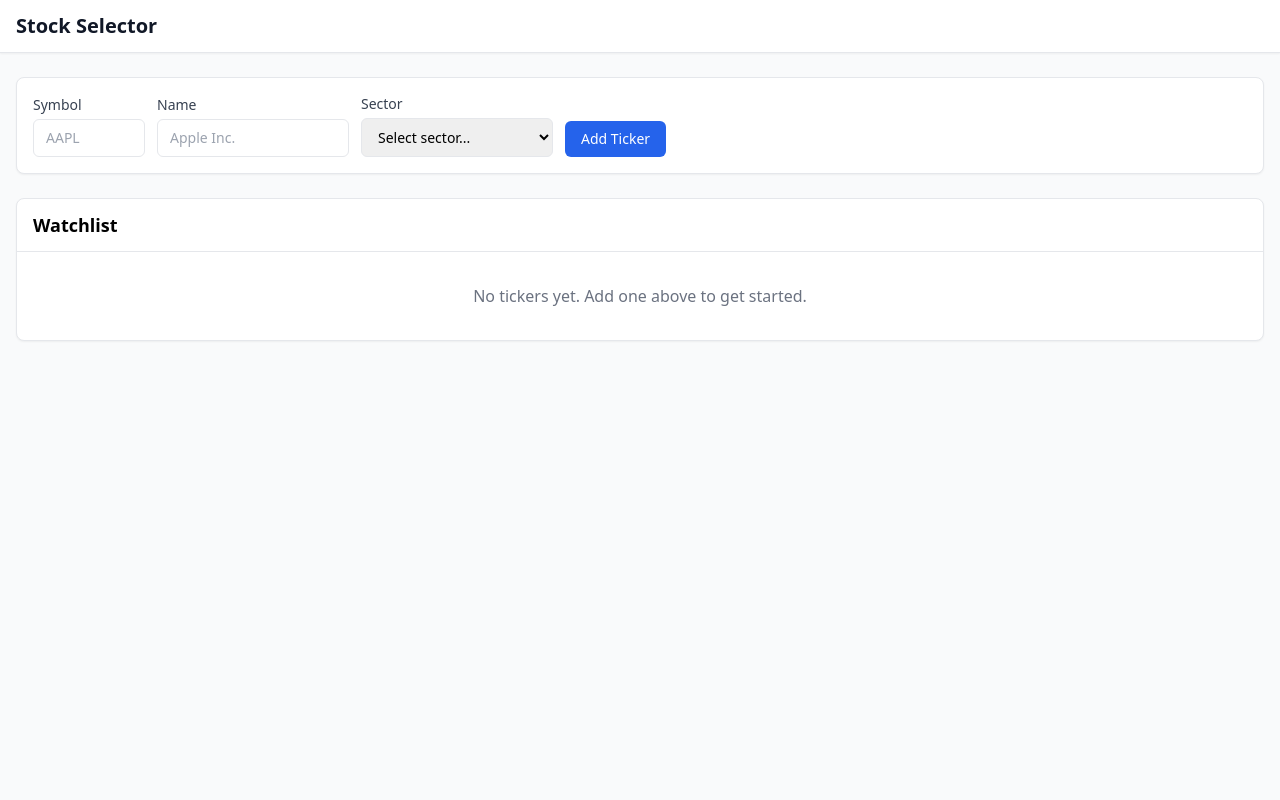
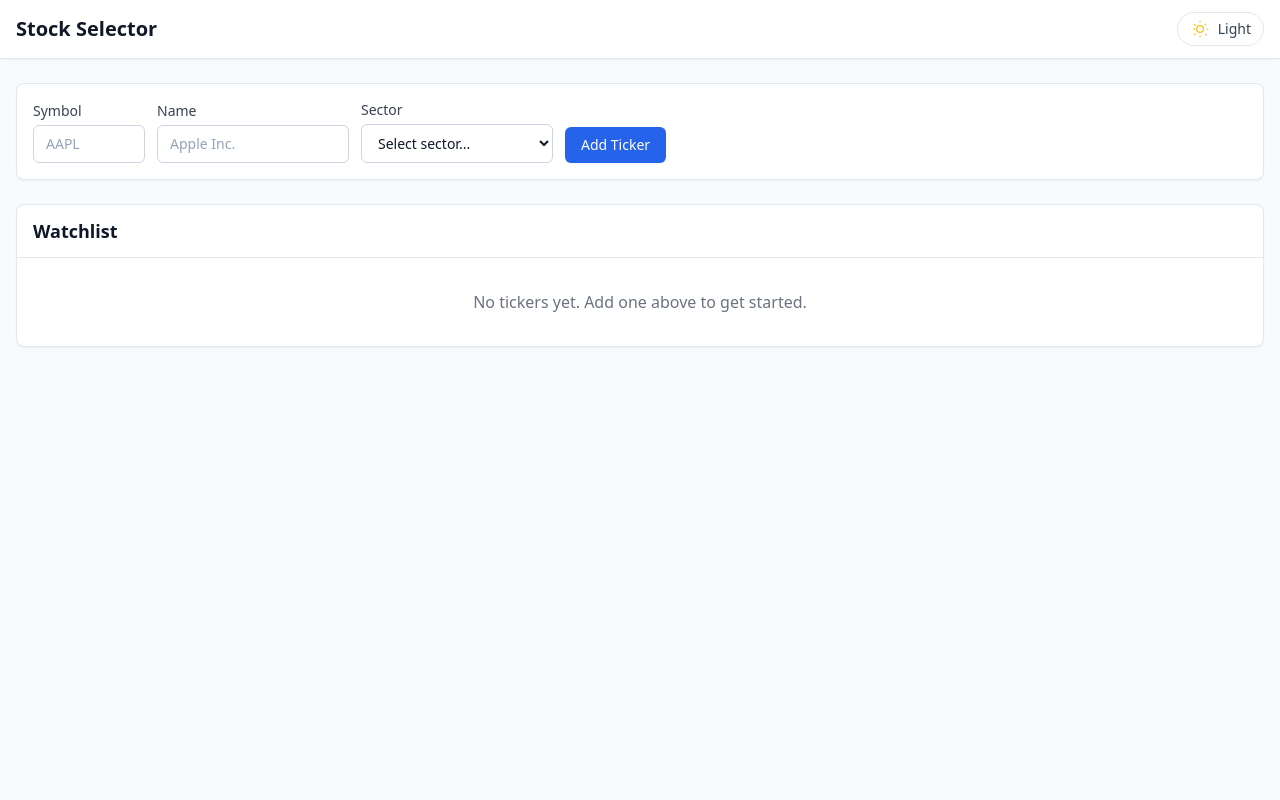
Before and after one commit to ziqizhang/stock-selector, a FastAPI app: page / in a window 1280 px wide. Run offline with FastAPI, Linux system fonts and the light colour scheme; some libraries are stand-ins or nearby versions.

Commit message:
feature/ui-display-mode: add switchable ui display mode

```diff
--- a/static/js/app.js
+++ b/static/js/app.js
@@ -91,3 +91,87 @@ function scoreColor(score) {
     if (score <= -3) return '#ef4444';
     return '#f59e0b';
 }
+
+const THEME_STORAGE_KEY = 'stock-selector-theme';
+
+function getStoredTheme() {
+    try {
+        return localStorage.getItem(THEME_STORAGE_KEY);
+    } catch (_) {
+        return null;
+    }
+}
+
+function prefersDarkMode() {
+    return window.matchMedia && window.matchMedia('(prefers-color-scheme: dark)').matches;
+}
+
+function determinePreferredTheme() {
+    const stored = getStoredTheme();
+    if (stored === 'dark' || stored === 'light') {
+        return stored;
+    }
+    return prefersDarkMode() ? 'dark' : 'light';
+}
+
+function applyTheme(theme, options = {}) {
+    const { persist = true, notify = true } = options;
+    const root = document.documentElement;
+    if (theme === 'dark') {
+        root.classList.add('dark');
+    } else {
+        root.classList.remove('dark');
+    }
+
+    if (persist) {
+        try {
+            localStorage.setItem(THEME_STORAGE_KEY, theme);
+        } catch (_) {
+            /* storage disabled */
+        }
+    }
+
+    const toggle = document.getElementById('theme-toggle');
+    if (toggle) {
+        toggle.setAttribute('aria-pressed', theme === 'dark' ? 'true' : 'false');
+    }
+
+    if (notify) {
+        window.dispatchEvent(new CustomEvent('themechange', { detail: { theme } }));
+    }
+}
+
+function watchSystemTheme() {
+    if (!window.matchMedia) return;
+    const mediaQuery = window.matchMedia('(prefers-color-scheme: dark)');
+    const handler = (event) => {
+        if (getStoredTheme()) return;
+        const theme = event.matches ? 'dark' : 'light';
+        applyTheme(theme, { persist: false });
+    };
+    if (mediaQuery.addEventListener) {
+        mediaQuery.addEventListener('change', handler);
+    } else if (mediaQuery.addListener) {
+        mediaQuery.addListener(handler);
+    }
+}
+
+function initThemeControls() {
+    const currentTheme = determinePreferredTheme();
+    applyTheme(currentTheme, { persist: false, notify: false });
+
+    const toggle = document.getElementById('theme-toggle');
+    if (toggle) {
+        toggle.addEventListener('click', () => {
+            const nextTheme = document.documentElement.classList.contains('dark') ? 'light' : 'dark';
+            applyTheme(nextTheme);
+        });
+    }
+
+    watchSystemTheme();
+}
+
+document.addEventListener('DOMContentLoaded', () => {
+    initThemeControls();
+    updateRefreshSelectedBtn();
+});
--- a/templates/dashboard.html
+++ b/templates/dashboard.html
@@ -4,29 +4,29 @@
 
 {% block content %}
 {% if is_stale %}
-<div id="stale-alert" class="mb-4 p-4 bg-yellow-50 border border-yellow-200 rounded-lg flex items-center justify-between">
-    <span class="text-yellow-800">Your analysis data is stale - refresh now?</span>
-    <button onclick="refreshAll()" class="px-4 py-2 bg-yellow-500 text-white rounded hover:bg-yellow-600 text-sm">
+<div id="stale-alert" class="mb-4 p-4 bg-yellow-50 border border-yellow-200 rounded-lg flex items-center justify-between dark:bg-yellow-900/30 dark:border-yellow-800/60">
+    <span class="text-yellow-800 dark:text-yellow-100">Your analysis data is stale - refresh now?</span>
+    <button onclick="refreshAll()" class="px-4 py-2 bg-yellow-500 text-white rounded hover:bg-yellow-600 text-sm dark:bg-yellow-400 dark:text-yellow-900 dark:hover:bg-yellow-300">
         Refresh All
     </button>
 </div>
 {% endif %}
 
-<div class="mb-6 bg-white p-4 rounded-lg shadow-sm border">
+<div class="mb-6 bg-white dark:bg-slate-900 p-4 rounded-lg shadow-sm border border-slate-200 dark:border-slate-800">
     <form action="/tickers" method="post" class="flex gap-3 items-end">
         <div>
-            <label class="block text-sm font-medium text-gray-700 mb-1">Symbol</label>
+            <label class="block text-sm font-medium text-gray-700 dark:text-slate-200 mb-1">Symbol</label>
             <input type="text" name="symbol" required placeholder="AAPL"
-                   class="px-3 py-2 border rounded-md text-sm w-28 uppercase">
+                   class="px-3 py-2 border border-slate-300 dark:border-slate-700 rounded-md text-sm w-28 uppercase bg-white dark:bg-slate-950 text-slate-900 dark:text-slate-100 placeholder-slate-400 dark:placeholder-slate-500 focus:outline-none focus:ring-2 focus:ring-blue-500/60">
         </div>
         <div>
-            <label class="block text-sm font-medium text-gray-700 mb-1">Name</label>
+            <label class="block text-sm font-medium text-gray-700 dark:text-slate-200 mb-1">Name</label>
             <input type="text" name="name" required placeholder="Apple Inc."
-                   class="px-3 py-2 border rounded-md text-sm w-48">
+                   class="px-3 py-2 border border-slate-300 dark:border-slate-700 rounded-md text-sm w-48 bg-white dark:bg-slate-950 text-slate-900 dark:text-slate-100 placeholder-slate-400 dark:placeholder-slate-500 focus:outline-none focus:ring-2 focus:ring-blue-500/60">
         </div>
         <div>
-            <label class="block text-sm font-medium text-gray-700 mb-1">Sector</label>
-            <select name="sector" class="px-3 py-2 border rounded-md text-sm w-48">
+            <label class="block text-sm font-medium text-gray-700 dark:text-slate-200 mb-1">Sector</label>
+            <select name="sector" class="px-3 py-2 border border-slate-300 dark:border-slate-700 rounded-md text-sm w-48 bg-white dark:bg-slate-950 text-slate-900 dark:text-slate-100 focus:outline-none focus:ring-2 focus:ring-blue-500/60">
                 <option value="">Select sector...</option>
                 <option>Technology</option>
                 <option>Healthcare</option>
@@ -41,69 +41,69 @@
                 <option>Communication Services</option>
             </select>
         </div>
-        <button type="submit" class="px-4 py-2 bg-blue-600 text-white rounded-md hover:bg-blue-700 text-sm">
+        <button type="submit" class="px-4 py-2 bg-blue-600 text-white rounded-md hover:bg-blue-700 text-sm shadow-sm focus:outline-none focus:ring-2 focus:ring-blue-500/60 dark:focus:ring-blue-400/70">
             Add Ticker
         </button>
     </form>
 </div>
 
-<div id="progress-all" class="hidden mb-4 p-3 bg-blue-50 border border-blue-200 rounded-lg">
-    <span class="text-blue-800">Refreshing: </span>
-    <span id="step-all" class="text-blue-700 font-medium">Starting...</span>
+<div id="progress-all" class="hidden mb-4 p-3 bg-blue-50 border border-blue-200 rounded-lg dark:bg-blue-900/20 dark:border-blue-800/60">
+    <span class="text-blue-800 dark:text-blue-200">Refreshing: </span>
+    <span id="step-all" class="text-blue-700 dark:text-blue-100 font-medium">Starting...</span>
 </div>
 
-<div id="progress-selected" class="hidden mb-4 p-3 bg-blue-50 border border-blue-200 rounded-lg">
-    <span class="text-blue-800">Refreshing selected: </span>
-    <span id="step-selected" class="text-blue-700 font-medium">Starting...</span>
+<div id="progress-selected" class="hidden mb-4 p-3 bg-blue-50 border border-blue-200 rounded-lg dark:bg-blue-900/20 dark:border-blue-800/60">
+    <span class="text-blue-800 dark:text-blue-200">Refreshing selected: </span>
+    <span id="step-selected" class="text-blue-700 dark:text-blue-100 font-medium">Starting...</span>
 </div>
 
-<div class="bg-white rounded-lg shadow-sm border overflow-hidden">
-    <div class="px-4 py-3 border-b flex items-center justify-between">
-        <h2 class="text-lg font-semibold">Watchlist</h2>
+<div class="bg-white dark:bg-slate-900 rounded-lg shadow-sm border border-slate-200 dark:border-slate-800 overflow-hidden">
+    <div class="px-4 py-3 border-b border-slate-200 dark:border-slate-800 flex items-center justify-between">
+        <h2 class="text-lg font-semibold text-slate-900 dark:text-slate-100">Watchlist</h2>
         {% if tickers %}
         <div class="flex gap-2">
             <button id="btn-refresh-selected" onclick="refreshSelected()" disabled
-                    class="px-3 py-1.5 bg-blue-100 text-blue-700 rounded hover:bg-blue-200 text-sm disabled:opacity-50 disabled:cursor-not-allowed">
+                    class="px-3 py-1.5 bg-blue-100 text-blue-700 rounded hover:bg-blue-200 text-sm disabled:opacity-50 disabled:cursor-not-allowed dark:bg-blue-900/40 dark:text-blue-200 dark:hover:bg-blue-900/60">
                 Refresh Selected
             </button>
-            <button onclick="refreshAll()" class="px-3 py-1.5 bg-gray-100 text-gray-700 rounded hover:bg-gray-200 text-sm">
+            <button onclick="refreshAll()" class="px-3 py-1.5 bg-gray-100 text-gray-700 rounded hover:bg-gray-200 text-sm dark:bg-slate-800 dark:text-slate-200 dark:hover:bg-slate-700">
                 Refresh All
             </button>
         </div>
         {% endif %}
     </div>
     {% if tickers %}
-    <table class="w-full">
-        <thead class="bg-gray-50">
+    <table class="w-full text-sm">
+        <thead class="bg-gray-50 dark:bg-slate-900/60">
             <tr>
                 <th class="px-4 py-3 text-center" onclick="event.stopPropagation()">
-                    <input type="checkbox" id="select-all" onchange="toggleSelectAll(this)" class="rounded">
+                    <input type="checkbox" id="select-all" onchange="toggleSelectAll(this)" class="rounded border-slate-300 dark:border-slate-700 text-blue-600 focus:ring-blue-500/60 bg-white dark:bg-slate-900">
                 </th>
-                <th class="px-4 py-3 text-left text-xs font-medium text-gray-500 uppercase">Symbol</th>
-                <th class="px-4 py-3 text-left text-xs font-medium text-gray-500 uppercase">Name</th>
-                <th class="px-4 py-3 text-left text-xs font-medium text-gray-500 uppercase">Sector</th>
-                <th class="px-4 py-3 text-center text-xs font-medium text-gray-500 uppercase">Score</th>
-                <th class="px-4 py-3 text-center text-xs font-medium text-gray-500 uppercase">Signal</th>
-                <th class="px-4 py-3 text-right text-xs font-medium text-gray-500 uppercase">Last Refreshed</th>
-                <th class="px-4 py-3 text-right text-xs font-medium text-gray-500 uppercase">Actions</th>
+                <th class="px-4 py-3 text-left text-xs font-medium text-gray-500 uppercase dark:text-slate-400">Symbol</th>
+                <th class="px-4 py-3 text-left text-xs font-medium text-gray-500 uppercase dark:text-slate-400">Name</th>
+                <th class="px-4 py-3 text-left text-xs font-medium text-gray-500 uppercase dark:text-slate-400">Sector</th>
+                <th class="px-4 py-3 text-center text-xs font-medium text-gray-500 uppercase dark:text-slate-400">Score</th>
+                <th class="px-4 py-3 text-center text-xs font-medium text-gray-500 uppercase dark:text-slate-400">Signal</th>
+                <th class="px-4 py-3 text-right text-xs font-medium text-gray-500 uppercase dark:text-slate-400">Last Refreshed</th>
+                <th class="px-4 py-3 text-right text-xs font-medium text-gray-500 uppercase dark:text-slate-400">Actions</th>
             </tr>
         </thead>
-        <tbody class="divide-y">
+        <tbody class="divide-y divide-slate-100 dark:divide-slate-800">
             {% for t in tickers %}
-            <tr class="hover:bg-gray-50 cursor-pointer" onclick="window.location='/ticker/{{ t.symbol }}'">
+            <tr class="hover:bg-gray-50 dark:hover:bg-slate-800/60 cursor-pointer transition" onclick="window.location='/ticker/{{ t.symbol }}'">
                 <td class="px-4 py-3 text-center" onclick="event.stopPropagation()">
-                    <input type="checkbox" class="ticker-checkbox rounded" data-symbol="{{ t.symbol }}" onchange="updateRefreshSelectedBtn()">
+                    <input type="checkbox" class="ticker-checkbox rounded border-slate-300 dark:border-slate-700 bg-white dark:bg-slate-900 text-blue-600 focus:ring-blue-500/60" data-symbol="{{ t.symbol }}" onchange="updateRefreshSelectedBtn()">
                 </td>
-                <td class="px-4 py-3 font-bold text-blue-600">{{ t.symbol }}</td>
-                <td class="px-4 py-3 text-gray-900">{{ t.name }}</td>
-                <td class="px-4 py-3 text-gray-500 text-sm">{{ t.sector or '-' }}</td>
+                <td class="px-4 py-3 font-bold text-blue-600 dark:text-blue-400">{{ t.symbol }}</td>
+                <td class="px-4 py-3 text-gray-900 dark:text-slate-100">{{ t.name }}</td>
+                <td class="px-4 py-3 text-gray-500 dark:text-slate-400 text-sm">{{ t.sector or '-' }}</td>
                 <td class="px-4 py-3 text-center">
                     {% if t.overall_score is not none %}
-                    <span class="font-bold {% if t.overall_score >= 3 %}text-green-600{% elif t.overall_score <= -3 %}text-red-600{% else %}text-yellow-600{% endif %}">
+                    <span class="font-bold {% if t.overall_score >= 3 %}text-green-500 dark:text-green-400{% elif t.overall_score <= -3 %}text-red-500 dark:text-red-400{% else %}text-yellow-500 dark:text-yellow-400{% endif %}">
                         {{ "%.1f"|format(t.overall_score) }}
                     </span>
                     {% else %}
-                    <span class="text-gray-400">-</span>
+                    <span class="text-gray-400 dark:text-slate-500">-</span>
                     {% endif %}
                 </td>
                 <td class="px-4 py-3 text-center">
@@ -112,16 +112,16 @@
                         {{ t.recommendation }}
                     </span>
                     {% else %}
-                    <span class="text-gray-400">-</span>
+                    <span class="text-gray-400 dark:text-slate-500">-</span>
                     {% endif %}
                 </td>
-                <td class="px-4 py-3 text-right text-sm text-gray-500">
+                <td class="px-4 py-3 text-right text-sm text-gray-500 dark:text-slate-400">
                     {{ t.last_refreshed or 'Never' }}
                 </td>
                 <td class="px-4 py-3 text-right" onclick="event.stopPropagation()">
                     <form action="/tickers/{{ t.symbol }}/delete" method="post" class="inline"
                           onsubmit="return confirm('Remove {{ t.symbol }}?')">
-                        <button type="submit" class="text-red-500 hover:text-red-700 text-sm">Remove</button>
+                        <button type="submit" class="text-red-500 hover:text-red-400 dark:hover:text-red-300 text-sm">Remove</button>
                     </form>
                 </td>
             </tr>
@@ -129,7 +129,7 @@
         </tbody>
     </table>
     {% else %}
-    <div class="p-8 text-center text-gray-500">
+    <div class="p-8 text-center text-gray-500 dark:text-slate-400">
         No tickers yet. Add one above to get started.
     </div>
     {% endif %}
--- a/templates/layout.html
+++ b/templates/layout.html
@@ -1,18 +1,51 @@
 <!DOCTYPE html>
-<html lang="en" class="h-full bg-gray-50">
+<html lang="en" class="h-full">
 <head>
     <meta charset="UTF-8">
     <meta name="viewport" content="width=device-width, initial-scale=1.0">
     <title>{% block title %}Stock Selector{% endblock %}</title>
+    <script>
+        (function () {
+            const storageKey = 'stock-selector-theme';
+            try {
+                const stored = localStorage.getItem(storageKey);
+                const prefersDark = window.matchMedia('(prefers-color-scheme: dark)').matches;
+                if (stored === 'dark' || (!stored && prefersDark)) {
+                    document.documentElement.classList.add('dark');
+                } else {
+                    document.documentElement.classList.remove('dark');
+                }
+            } catch (_) {
+                /* no-op */
+            }
+        })();
+    </script>
+    <script>
+        window.tailwind = window.tailwind || {};
+        window.tailwind.config = { darkMode: 'class' };
+    </script>
     <script src="https://cdn.tailwindcss.com"></script>
     <script src="https://unpkg.com/htmx.org@2.0.4"></script>
     <script src="https://cdn.jsdelivr.net/npm/chart.js"></script>
     <link rel="stylesheet" href="/static/css/app.css">
 </head>
-<body class="h-full">
-    <nav class="bg-white shadow-sm border-b">
+<body class="h-full bg-slate-50 text-slate-900 dark:bg-slate-950 dark:text-slate-100">
+    <nav class="bg-white dark:bg-slate-900 shadow-sm border-b border-slate-200 dark:border-slate-800">
         <div class="max-w-7xl mx-auto px-4 py-3 flex items-center justify-between">
-            <a href="/" class="text-xl font-bold text-gray-900">Stock Selector</a>
+            <a href="/" class="text-xl font-bold text-gray-900 dark:text-white">Stock Selector</a>
+            <button id="theme-toggle" type="button" aria-pressed="false"
+                    class="inline-flex items-center gap-2 rounded-full border border-slate-200 dark:border-slate-700 px-3 py-1.5 text-sm font-medium text-slate-700 dark:text-slate-200 bg-white dark:bg-slate-900 hover:bg-slate-50 dark:hover:bg-slate-800 transition">
+                <span class="sr-only">Toggle color theme</span>
+                <svg data-theme-icon="sun" class="w-5 h-5 text-amber-400 dark:hidden" viewBox="0 0 24 24" fill="none" stroke="currentColor" stroke-width="1.5">
+                    <circle cx="12" cy="12" r="4" />
+                    <path d="M12 2v2m0 16v2m10-10h-2M6 12H4m15.07-6.07-1.41 1.41M6.34 17.66l-1.41 1.41m0-12.72 1.41 1.41m12.02 12.02 1.41-1.41" />
+                </svg>
+                <svg data-theme-icon="moon" class="hidden w-5 h-5 text-indigo-200 dark:block" viewBox="0 0 24 24" fill="none" stroke="currentColor" stroke-width="1.5">
+                    <path d="M21 14.5A8.5 8.5 0 0 1 9.5 3a8.5 8.5 0 1 0 11.5 11.5Z" />
+                </svg>
+                <span data-theme-label="light" class="dark:hidden">Light</span>
+                <span data-theme-label="dark" class="hidden dark:inline">Dark</span>
+            </button>
         </div>
     </nav>
     <main class="max-w-7xl mx-auto px-4 py-6">
```
Also changed, not shown: static/css/app.css (+41 -0 lines), templates/detail.html (+26 -26 lines).
